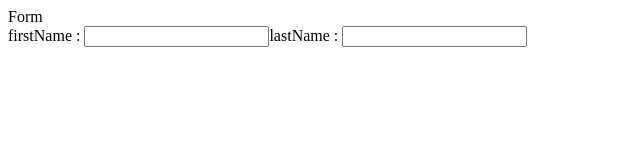
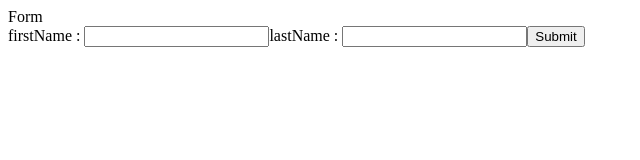
Before and after one commit to AmirTaki/React-JS-Tutorial-For-Beginners, a React (Create React App) app in the folder myproject/: page / in a window 1280 px wide. Shown: the top 160 px of the page, without its empty margins (0-640 px from the left). Built offline with nearby package versions, Linux system fonts and the light colour scheme.

Commit message:
Form Submission

```diff
--- a/myproject/src/components/Form.js
+++ b/myproject/src/components/Form.js
@@ -8,18 +8,24 @@
     }
     handleChange = (event) => {
         this.setState({firstname : event.target.value})
-        console.log(this.state.firstname)
     };
 
     handleChangeLastName = (event) => {
         this.setState({lastname : event.target.value})
-        console.log(this.state.lastname)
     }
+    handleSubmit = (event) => {
+        event.preventDefault()
+        console.log({
+            fName : this.state.firstname,
+            lName : this.state.lastname
+        })
+    }
+
 
     render(){
         return(
             <div>Form
-                <form>
+                <form onSubmit={this.handleSubmit}>
                     <label>firstName : </label>
                     <input
                         type = "text"
@@ -33,6 +39,7 @@
                         onChange={this.handleChangeLastName}
                     >
                     </input>
+                    <button type = "submit">Submit</button>
                 </form>
             </div>
         )
```
